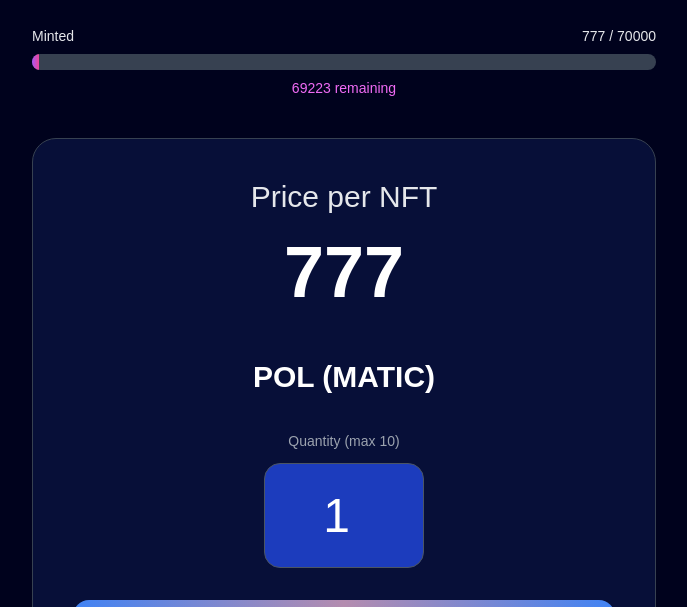
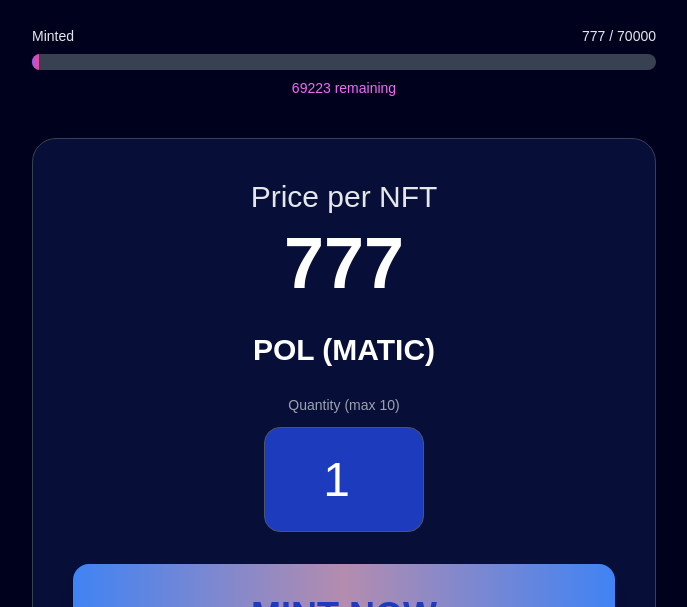
Before and after one commit to trixternft-coder/trixter.nft-mint, a plain HTML site: page index.html in a window 1280 px wide. Shown: the part 642-1249 px from the top of the page, without its empty margins (296-983 px from the left). Drawn offline with nearby package versions, Linux system fonts and the light colour scheme.

Commit message:
Update index.html

```diff
--- a/index.html
+++ b/index.html
@@ -57,7 +57,7 @@
 
     <div class="bg-[#070f38] border border-gray-700 rounded-3xl p-10">
       <p class="text-3xl mb-3">Price per NFT</p>
-      <p class="price-text font-bold text-white mb-6 leading-tight">
+      <p class="price-text font-bold text-white mb-6 leading-none">
         777<br>
         <span class="text-3xl text-white">POL (MATIC)</span>
       </p>
```
